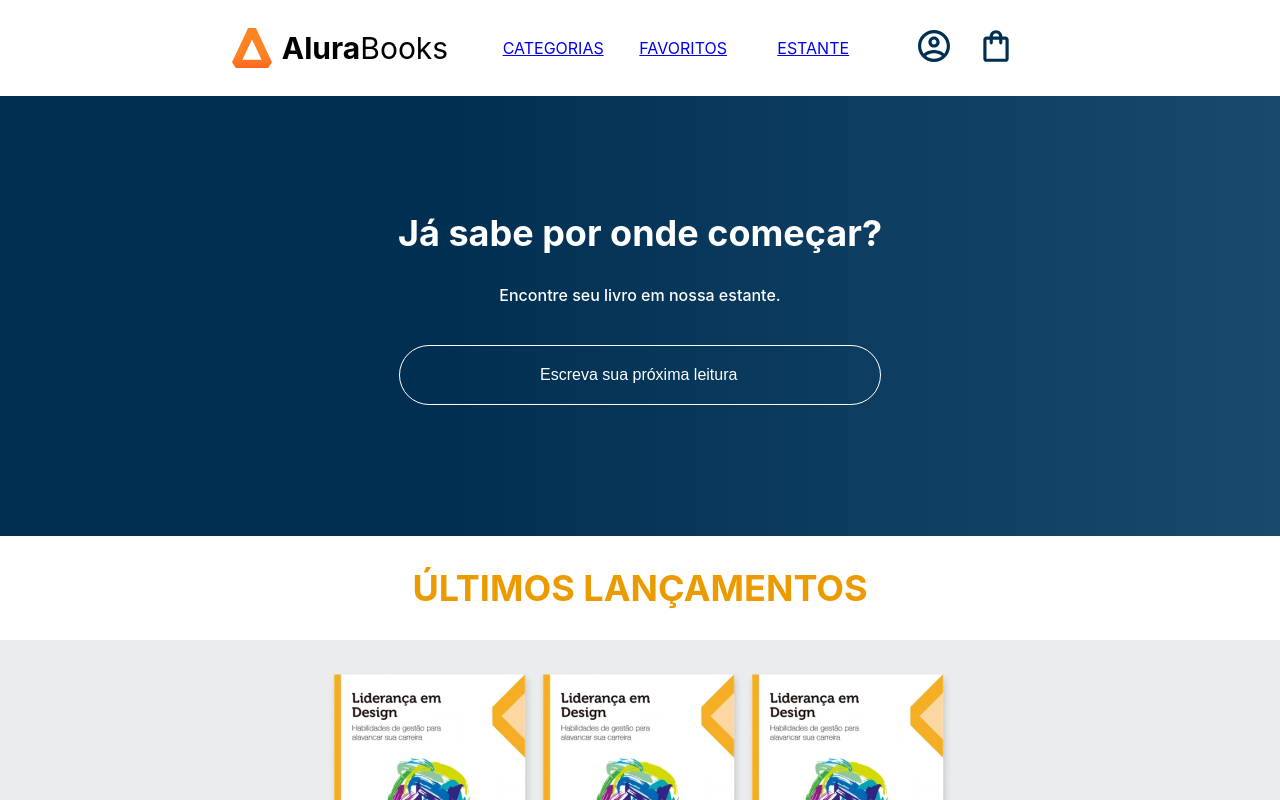
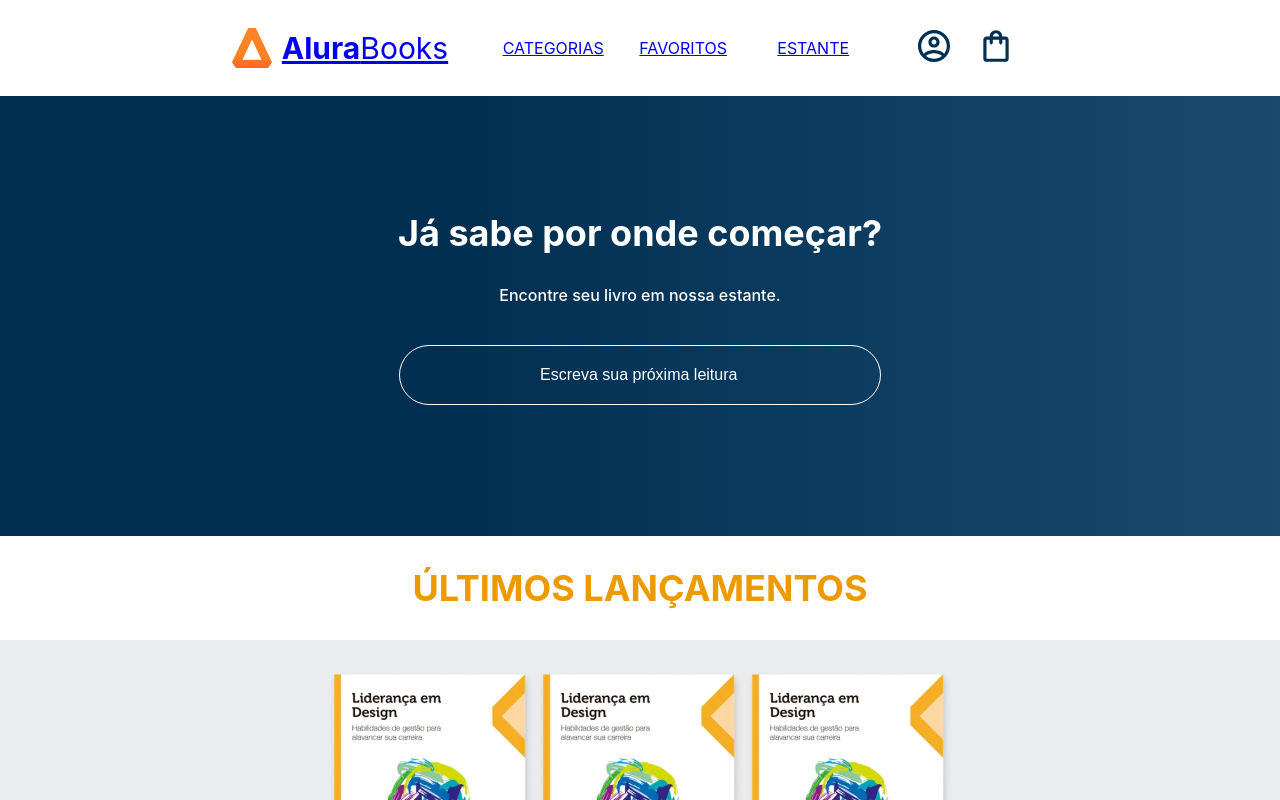
Before and after one commit to gabrieleglvs/react-alura-books, a React (Create React App) app: page / in a window 1280 px wide. Shown: the top 800 px of the page. Built offline with nearby package versions, Linux system fonts and the light colour scheme.

Commit message:
refactor: transferindo componente Header para estado global

```diff
--- a/src/App.js
+++ b/src/App.js
@@ -12,7 +12,6 @@
 function App() {
   return (
     <AppContainer>
-      <Header/>
       <Pesquisa/>
       <UltimosLancamentos/>
     </AppContainer>
--- a/src/componentes/Header/index.js
+++ b/src/componentes/Header/index.js
@@ -1,3 +1,4 @@
+import { Link } from "react-router-dom";
 import IconesHeader from "../IconesHeader";
 import Logo from "../Logo";
 import OpcoesHeader from "../OpcoesHeader";
@@ -12,7 +13,9 @@
 function Header() {
   return (
     <HeaderContainer>
-      <Logo/>
+      <Link to="/">
+        <Logo/>
+      </Link>
       <OpcoesHeader/>
       <IconesHeader/>
     </HeaderContainer>
--- a/src/index.js
+++ b/src/index.js
@@ -4,6 +4,7 @@
 import reportWebVitals from './reportWebVitals';
 import { createGlobalStyle } from 'styled-components';
 import { BrowserRouter, Routes, Route } from "react-router-dom";
+import Header from './componentes/Header';
 
 const GlobalStyle = createGlobalStyle`
   body {
@@ -31,6 +32,8 @@
     <GlobalStyle/>
 
     <BrowserRouter>
+
+      <Header/>
       <Routes>
         <Route path='/favoritos' element={<p>Oi!</p>} />
         <Route path='/' element={<App />} />
```
